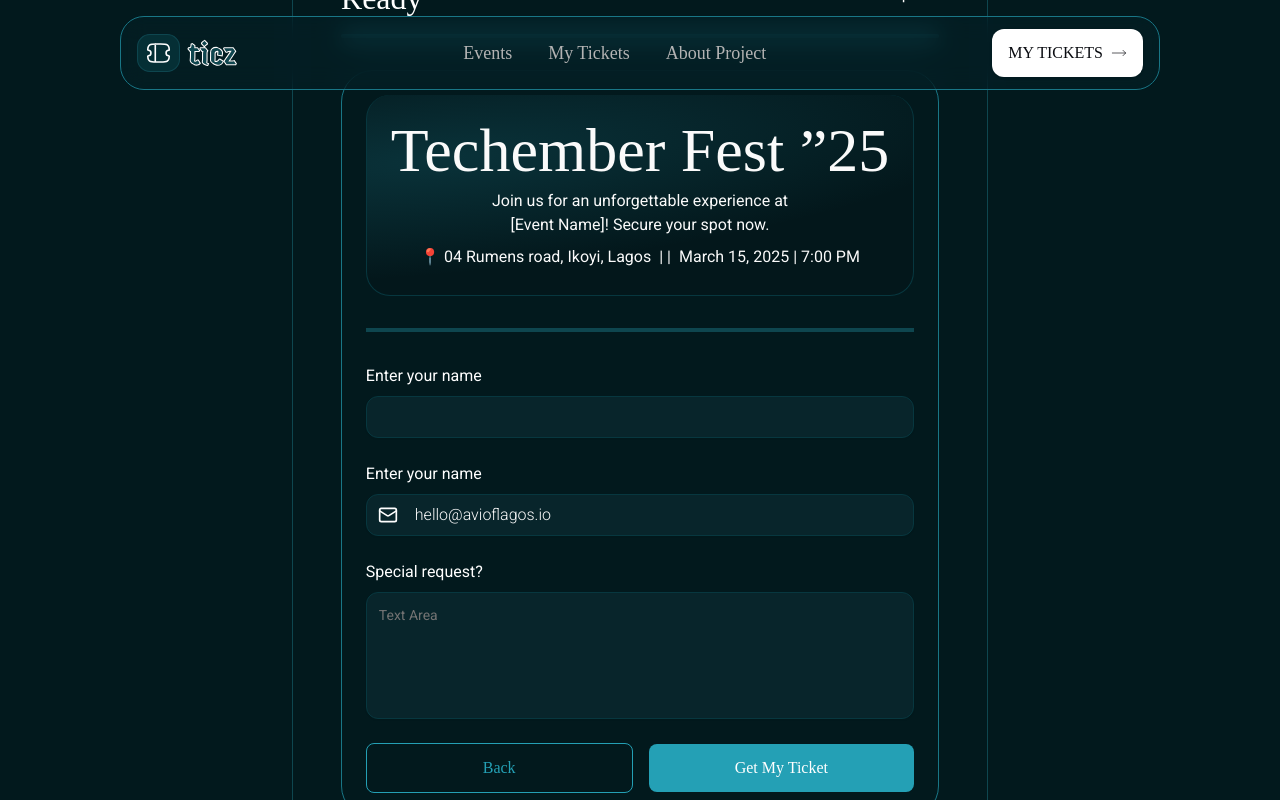
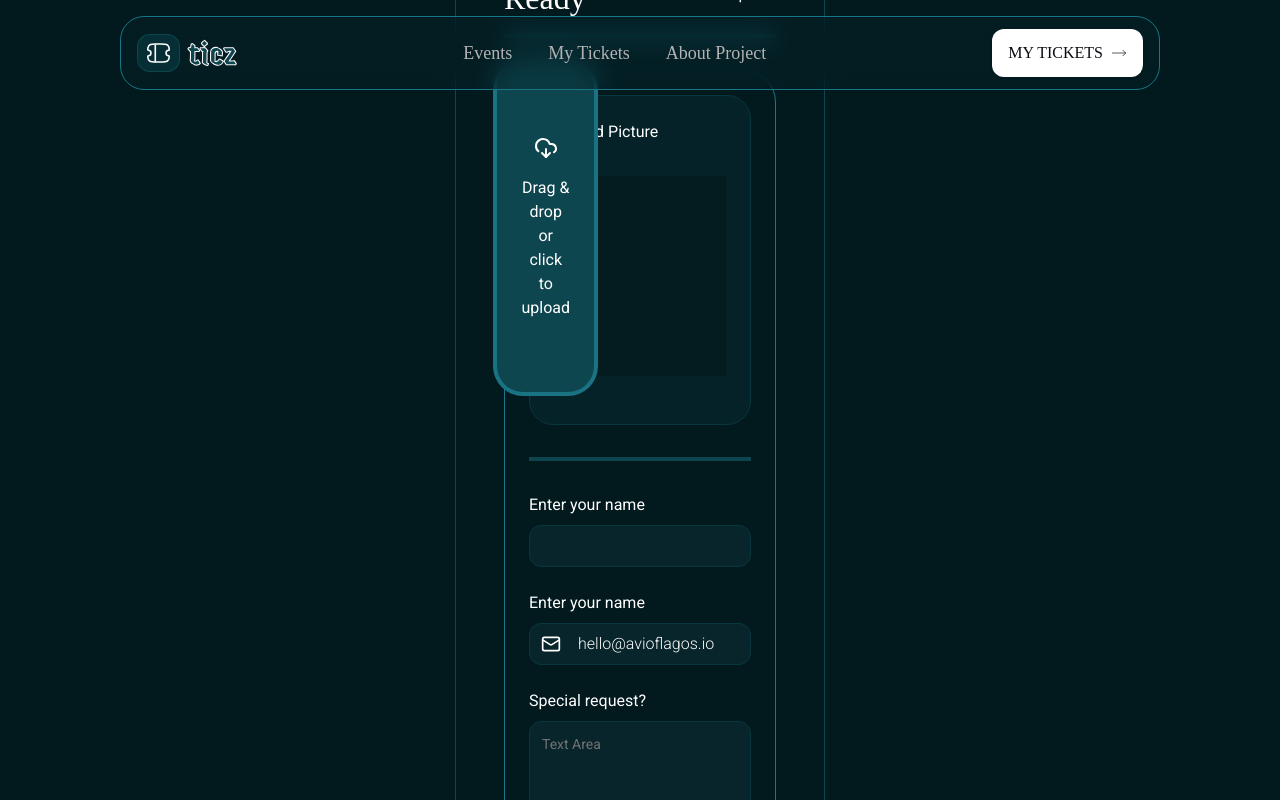
Before and after one commit to Fortstar09/tiez, a Next.js app: page / in a window 1280 px wide. Both pictures are taken after a click on the button "Next". Shown: the part 225-1025 px from the top of the page. Built offline with nearby package versions, Linux system fonts and the light colour scheme; a web font is replaced by a local one.

Commit message:
fix upload issue

```diff
--- a/components/AttendeeDetails.tsx
+++ b/components/AttendeeDetails.tsx
@@ -1,7 +1,10 @@
-import React from "react";
-import TicketTitle from "./TicketTitle";
+import React, { useCallback, useState } from "react";
 import StepTitle from "./StepTitle";
 import { PersonalInfo } from "./PersonalInfo";
+import { CloudDownload } from "lucide-react";
+import { useDropzone } from "react-dropzone";
+import Image from "next/image";
+// import { Image } from "cloudinary-react";
 
 
 interface AttendeeDetailsProps {
@@ -10,12 +13,66 @@ interface AttendeeDetailsProps {
 }
 
 const AttendeeDetails: React.FC<AttendeeDetailsProps> = ({ step, setStep }) => {
+
+    const [uploadedFiles, setUploadedFiles] = useState([]);
+
+    const onDrop = useCallback((acceptedFiles: File[]) => {
+        const url = `https://api.cloudinary.com/v1_1/$dsns1khez/upload`;
+
+        acceptedFiles.forEach(async (acceptedFile: File) => {
+        //   const { signature, timestamp } = await getSignature();
+
+          const formData = new FormData();
+          formData.append("file", acceptedFile);
+          formData.append(
+             "upload_preset",
+             "ml_default"
+          );
+          formData.append("api_key", "595733815843823");
+
+          const response = await fetch(url, {
+            method: "post",
+            body: formData,
+          });
+          const data = await response.json();
+            setUploadedFiles(data.url);
+            console.log(data);
+            console.log(data.url);
+        });
+      }, []);
+
+      const { getRootProps, getInputProps, isDragActive } = useDropzone({
+        onDrop,
+        accept: { "image/*": [] },
+        multiple: false,
+      });
+
     return (
         <div className="flex justify-between flex-col gap-8">
             <StepTitle step={step} />
             <div className="p-6 border-1 border border-stroke rounded-[32px] w-full">
                 <div className="flex flex-col gap-8">
-                    <TicketTitle />
+                    <div className="flex flex-col justify-center gap-8 px-6 pt-6 pb-12 rounded-3xl bg-[#052228] border border-[#07373F]">
+                        <h2 className="text-white text-base roboto leading-normal">Upload Picture</h2>
+                        <div className="relative w-[508] h-[200px] bg-[#000000]/20">
+                            {uploadedFiles ? (
+                                <div {...getRootProps()} className={`${ isDragActive ? "border-[#24A0B5]" : "border-[#24A0B5]/50"} absolute -bottom-5 right-32 flex flex-col items-center justify-center gap-4 px-6 py-[72px] border-4 bg-[#0E464F] rounded-[30px]`}>
+                                <input  {...getInputProps()}/>
+                                <CloudDownload className="text-white" />
+                                <p className="max-w-[192px] text-white text-center text-base roboto leading-normal">Drag & drop or click to upload</p>
+                            </div>
+                            ): (
+                                <Image
+                                src={uploadedFiles}
+                                        width={240}
+                                        height={240}
+                                        alt="avatar"
+                                        className={`border-[#24A0B5]/50 absolute -bottom-5 right-32 flex flex-col items-center justify-center gap-4 px-6 py-[72px] border-4 bg-[#0E464F] rounded-[30px]`} />
+
+                            )}
+
+                        </div>
+                    </div>
                     <div className="bg-[#0E464F] w-full h-1"></div>
                     <PersonalInfo setStep={setStep} />
                     {/* <pre>{JSON.stringify(ticketData, null, 2)}</pre> */}
--- a/package.json
+++ b/package.json
@@ -17,8 +17,10 @@
     "clsx": "^2.1.1",
     "lucide-react": "^0.475.0",
     "next": "15.1.7",
+    "next-cloudinary": "^6.16.0",
     "react": "^19.0.0",
     "react-dom": "^19.0.0",
+    "react-dropzone": "^14.3.5",
     "react-hook-form": "^7.54.2",
     "tailwind-merge": "^3.0.1",
     "tailwindcss-animate": "^1.0.7",
```
Also changed, not shown: 1 other file (tests, documents, lock files or other folders).
